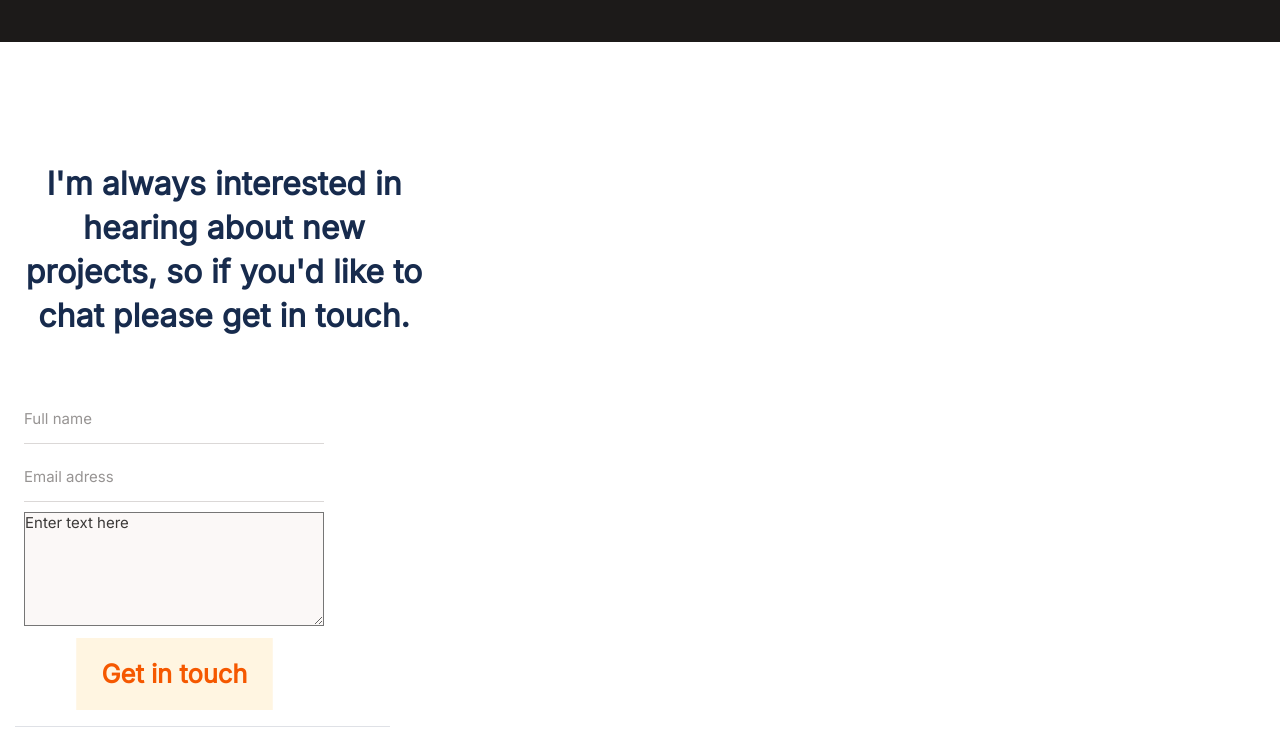
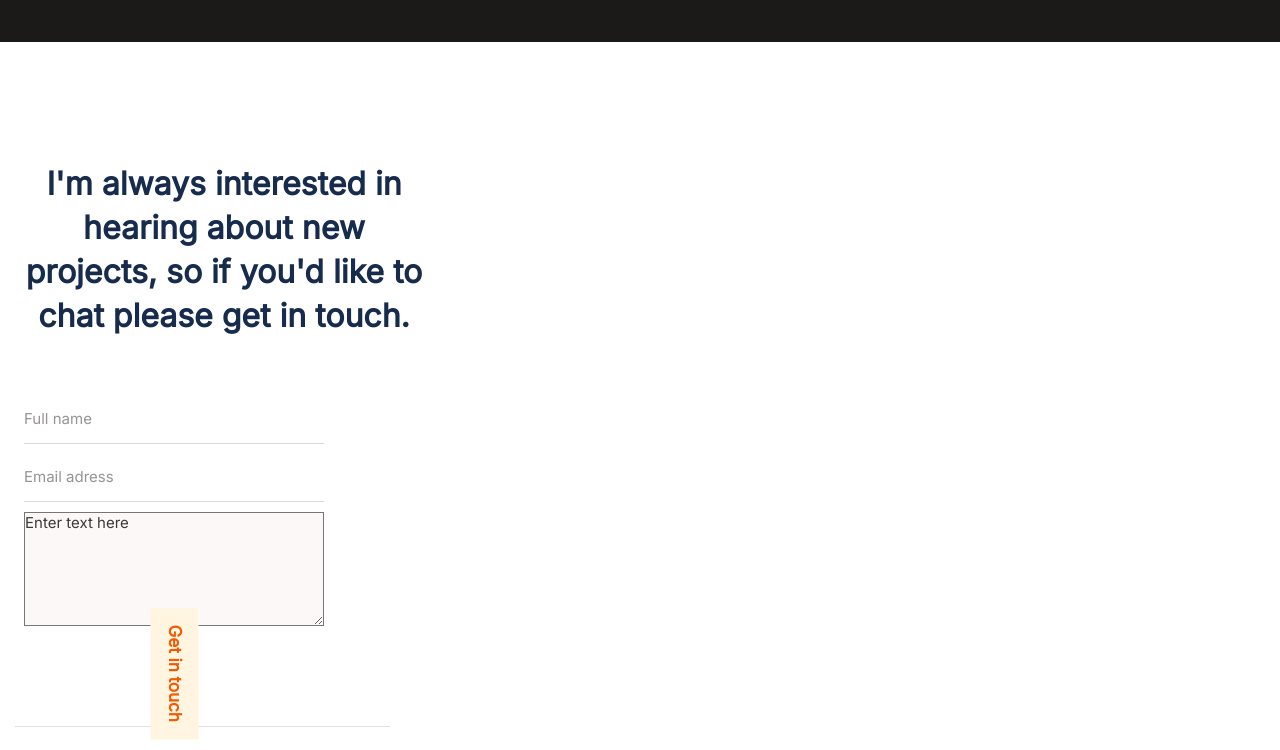
Before and after one commit to Joaquin123455/Microverse-finish-mobile, a website: page index.html in a window 1280 px wide. In both pictures the pointer is over the button "Get in touch". Shown: the part 6374-7124 px from the top of the page. Drawn offline with Linux system fonts and the light colour scheme.

Commit message:
Added animations

```diff
--- a/style.css
+++ b/style.css
@@ -547,4 +547,6 @@ ul {
   color: #f55800;
   border: none;
   background-color: #fff5e1;
+  transform: translate(3ch, 3mm);
+  transform: rotate(90deg);
 }
```
